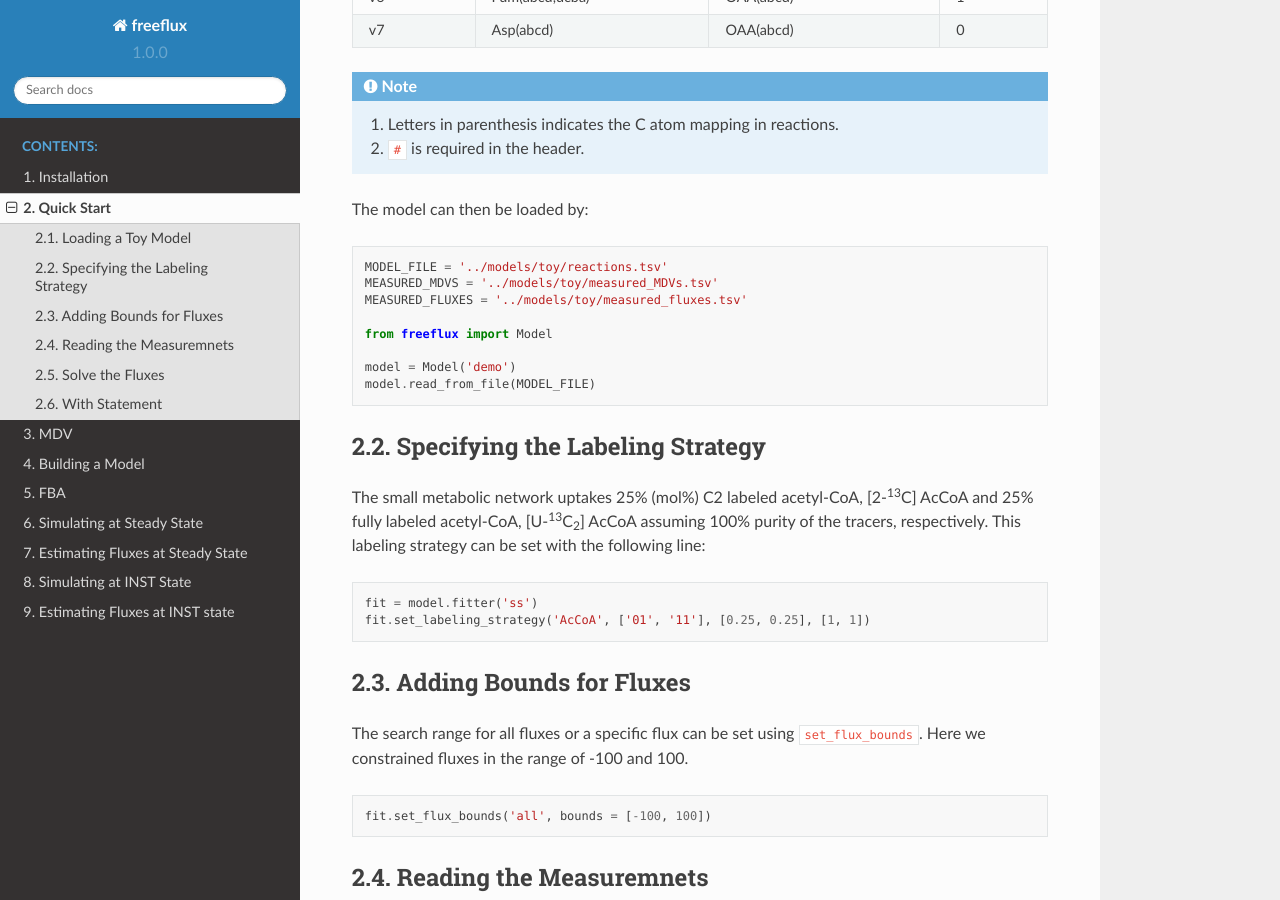
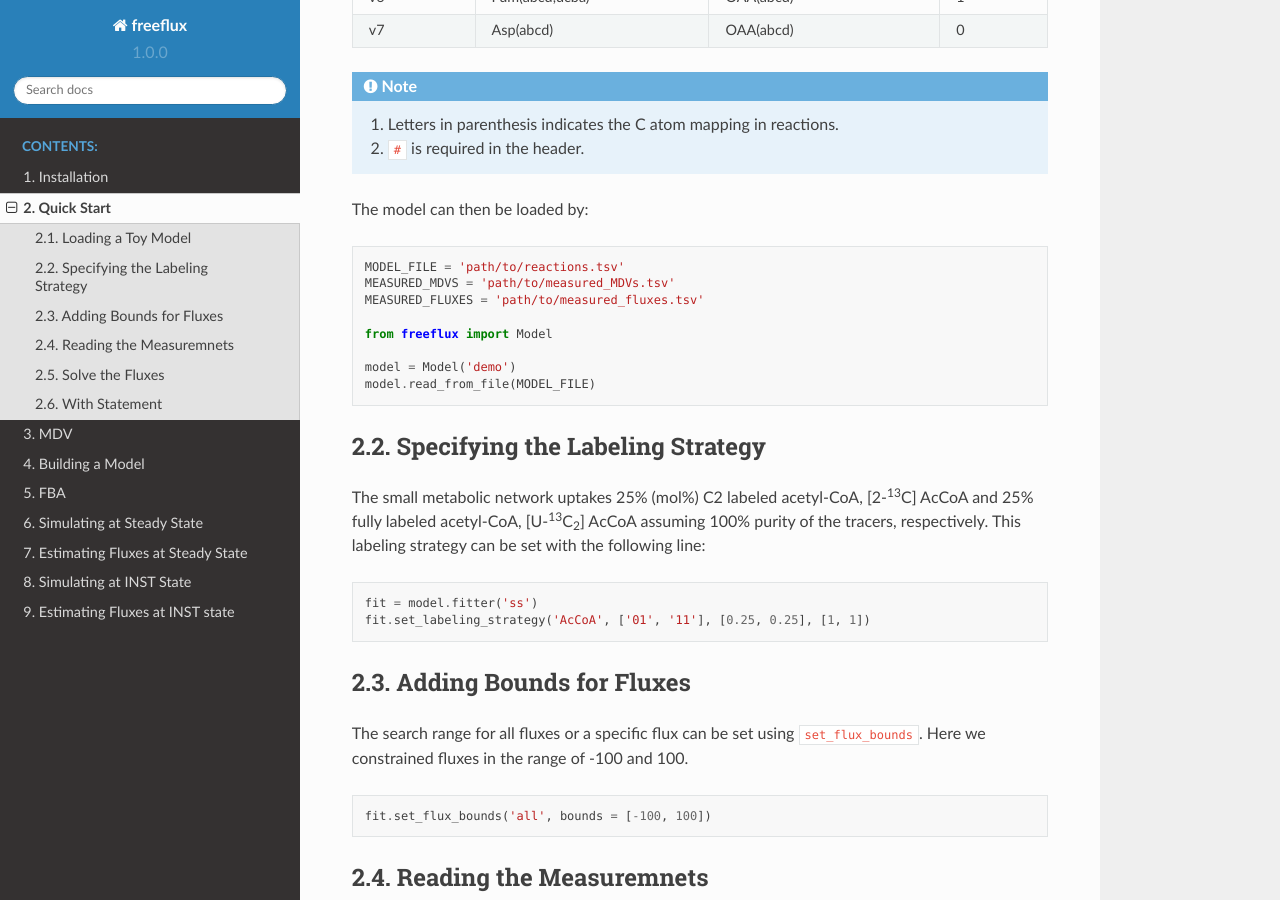
Before and after one commit to Chaowu88/freeflux, a Sphinx documentation site: the page built from docs/source/quickstart.rst, in a window 1280 px wide and 900 px high, scrolled down 643 px. Built offline with Sphinx 7.4.7 and the Read the Docs theme 2.0.0, drawn with Linux system fonts in a browser that asks for light colours.

Commit message:
Update quickstart.rst

```diff
--- a/docs/source/quickstart.rst
+++ b/docs/source/quickstart.rst
@@ -53,9 +53,9 @@ The model can then be loaded by:
 
 .. code-block:: python
 
-   MODEL_FILE = '../models/toy/reactions.tsv'
-   MEASURED_MDVS = '../models/toy/measured_MDVs.tsv'
-   MEASURED_FLUXES = '../models/toy/measured_fluxes.tsv'
+   MODEL_FILE = 'path/to/reactions.tsv'
+   MEASURED_MDVS = 'path/to/measured_MDVs.tsv'
+   MEASURED_FLUXES = 'path/to/measured_fluxes.tsv'
 
    from freeflux import Model
 
```
